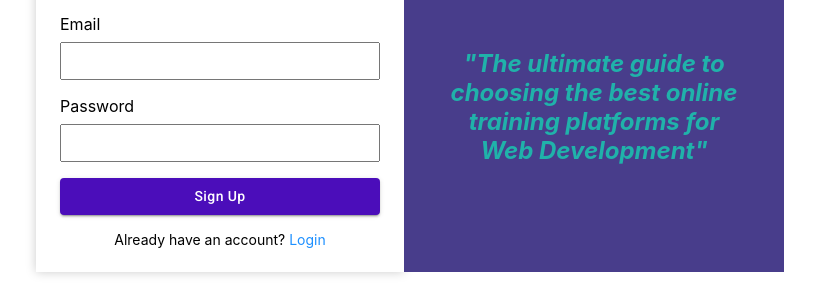
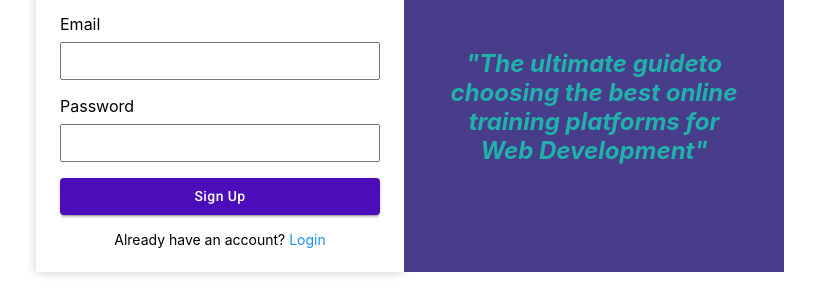
Before and after one commit to Sanjayvinoth7/zen-class-project-frontend, a React (Create React App) app: page / in a window 1280 px wide. Shown: the part 335-637 px from the top of the page, without its empty margins (230-1045 px from the left). Built offline with nearby package versions, Linux system fonts and the light colour scheme.

Commit message:
Update index.js

```diff
--- a/src/containers/Signup/index.js
+++ b/src/containers/Signup/index.js
@@ -106,7 +106,7 @@ export function SignUp() {
                     <h2>Sign Up</h2>
                     <div>We do not share your details with anyone</div>
                 </div>
-                <div className="portalDescription">"The ultimate guide to choosing the best online training platforms for Web Development"</div>
+                <div className="portalDescription">"The ultimate guideto choosing the best online training platforms for Web Development"</div>
 
             </div>
       </div>
```
